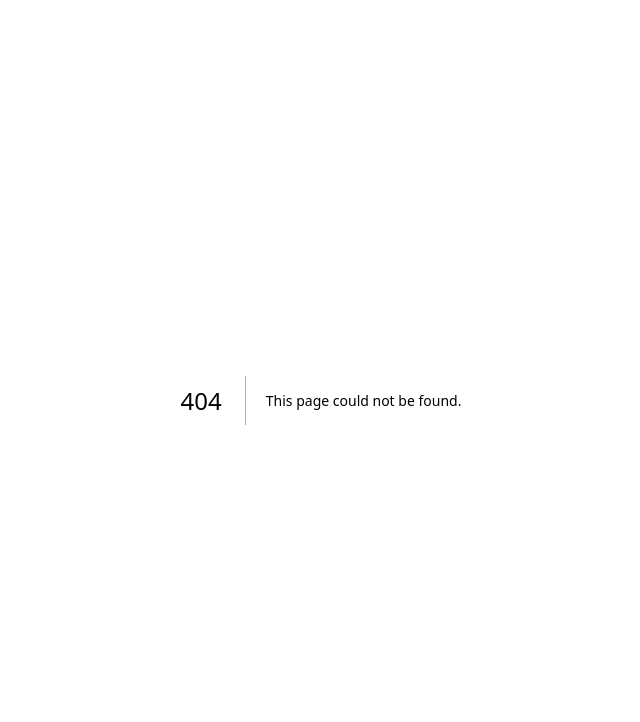
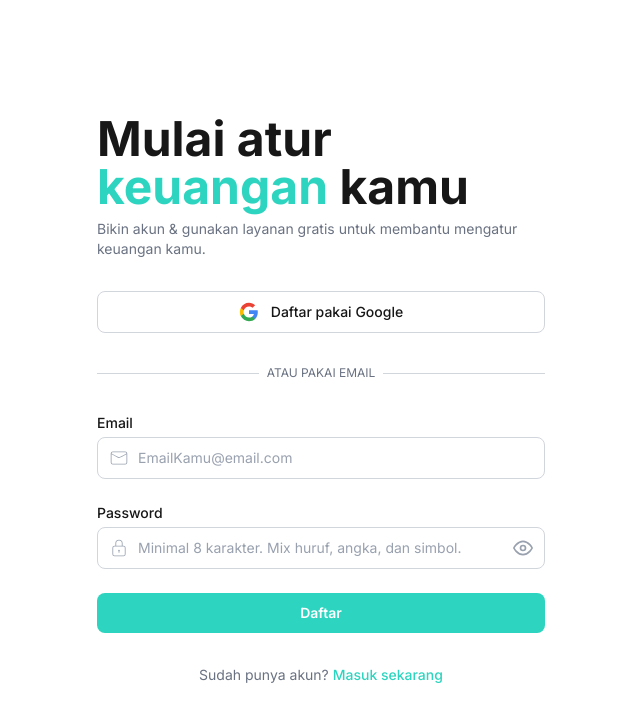
Before and after one commit to ilhamhilmi/Pandu, a Next.js app: page /sign-up in a window 1280 px wide. Before the commit this address had no page. Shown: the top 722 px of the page, without its empty margins (319-959 px from the left). Built offline with nearby package versions, Linux system fonts and the light colour scheme; no server answers.

Commit message:
feat: validation register

```diff
--- a/app/(auth)/register/page.tsx
+++ b/app/(auth)/sign-in/page.tsx
@@ -4,45 +4,20 @@ import { useState } from "react";
 import { FiEye, FiEyeOff } from "react-icons/fi";
 import { CiMail, CiLock } from "react-icons/ci";
 import Link from "next/link";
-import { supabase } from "@/lib/supabase/client";
 
-
-
-export default function Register() {
+export default function Login() {
   const [showPassword, setShowPassword] = useState(false);
-  const [email, setEmail] = useState("")
-  const [password, setPassword] = useState("")
-
-  async function handleRegister(e: React.FormEvent<HTMLFormElement>) {
-    e.preventDefault()
-
-    if(password.length < 8){
-      alert("Password minimal 8 karakter")
-    }
-
-    const { data, error } = await supabase.auth.signUp({
-      email,
-      password
-    })
-
-    if (error) {
-      alert(error.message)
-      return;
-    }
-
-    console.log(data)
-  }
 
   return (
-    <main className="flex min-h-screen items-center justify-center bg-background px-4 py-12">
+    <main className="flex min-h-screen items-center justify-center bg-background px-4">
       <div className="w-full max-w-md space-y-8">
         {/* Header */}
         <div className="text-start">
           <h1 className="font-inter text-4xl xl:text-5xl font-bold text-foreground">
-            Mulai atur <span className="text-primary">keuangan</span> kamu
+            Selamat datang <span className="font-inter text-primary">kembali!</span>
           </h1>
           <p className="mt-2 text-sm text-gray-500 font-inter">
-            Bikin akun & gunakan layanan gratis untuk membantu mengatur keuangan kamu.
+            Masuk untuk lanjut atur keuangan kamu
           </p>
         </div>
 
@@ -68,7 +43,7 @@ export default function Register() {
               fill="#EA4335"
             />
           </svg>
-          Daftar pakai Google
+          Masuk pakai Google
         </button>
 
         {/* Divider */}
@@ -81,8 +56,8 @@ export default function Register() {
           </div>
         </div>
 
-        {/* Register Form */}
-        <form className="space-y-6" onSubmit={handleRegister}>
+        {/* Login Form */}
+        <form className="space-y-6">
           {/* Email Input */}
           <div>
             <label
@@ -96,7 +71,6 @@ export default function Register() {
                 <CiMail className="h-5 w-5" />
               </span>
               <input
-                onChange={(e) => setEmail(e.target.value)}
                 id="email"
                 type="email"
                 placeholder="EmailKamu@email.com"
@@ -118,7 +92,6 @@ export default function Register() {
                 <CiLock className="h-5 w-5" />
               </span>
               <input
-                onChange={(e) => setPassword(e.target.value)}
                 id="password"
                 type={showPassword ? "text" : "password"}
                 placeholder="Minimal 8 karakter"
@@ -138,23 +111,33 @@ export default function Register() {
             </div>
           </div>
 
-          {/* Sign Up Button */}
+          {/* Forgot Password */}
+          <div className="flex justify-end">
+            <button
+              type="button"
+              className="font-inter text-sm text-primary transition-colors hover:text-primary-hover"
+            >
+              Lupa password?
+            </button>
+          </div>
+
+          {/* Sign In Button */}
           <button
             type="submit"
             className="font-inter w-full rounded-lg bg-primary px-4 py-2.5 text-sm font-semibold text-primary-foreground transition-colors hover:bg-primary-hover"
           >
-            Daftar
+            Masuk
           </button>
         </form>
 
-        {/* Login Link */}
+        {/* Register Link */}
         <p className="text-center font-inter text-sm text-gray-500">
-          Sudah punya akun?{" "}
+          Kamu pengguna baru?{" "}
           <Link
-            href="/login"
+            href="/sign-up"
             className="font-medium text-primary transition-colors hover:text-primary-hover"
           >
-            Masuk sekarang
+            Bikin akun gratis
           </Link>
         </p>
       </div>
--- a/app/(auth)/login/page.tsx
+++ b/app/(auth)/sign-up/page.tsx
@@ -4,20 +4,67 @@ import { useState } from "react";
 import { FiEye, FiEyeOff } from "react-icons/fi";
 import { CiMail, CiLock } from "react-icons/ci";
 import Link from "next/link";
+import { supabase } from "@/lib/supabase/client";
 
-export default function Login() {
+
+
+export default function Register() {
   const [showPassword, setShowPassword] = useState(false);
+  const [email, setEmail] = useState("")
+  const [password, setPassword] = useState("")
+
+  function isStrongPassword(password: string) {
+    const hasLowercase = /[a-z]/.test(password); //huruf kecil
+    const hasUppercase = /[A-Z]/.test(password); // huruf kapital
+    const hasNumber = /[0-9]/.test(password); // angka
+    const hasSpecial = /[^A-Za-z0-9]/.test(password); //simbol
+    const hasMinLength = password.length >= 8;
+
+    return (
+      hasLowercase &&
+      hasUppercase &&
+      hasNumber &&
+      hasSpecial &&
+      hasMinLength
+    );
+  }
+
+  async function handleRegister(e: React.SubmitEvent<HTMLFormElement>) {
+    e.preventDefault()
+
+    if (!isStrongPassword(password)) {
+      alert("Password minimal 8 karakter dan harus mengandung huruf besar, huruf kecil, angka, serta simbol")
+      return;
+    }
+
+    const { error } = await supabase.auth.signUp({
+      email,
+      password
+    })
+
+    if (error) {
+      if(error.message === "User already registered"){
+        alert("Email ini sudah terdaftar")
+        return;
+      }
+      alert("Terjadi kesalahan, coba beberapa saat lagi")
+      console.error(error.message)
+      return;
+    }
+
+    alert("Cek email kamu yak.")
+  }
 
   return (
-    <main className="flex min-h-screen items-center justify-center bg-background px-4">
+    <main className="flex min-h-screen items-center justify-center bg-background px-4 py-12">
       <div className="w-full max-w-md space-y-8">
         {/* Header */}
         <div className="text-start">
           <h1 className="font-inter text-4xl xl:text-5xl font-bold text-foreground">
-            Selamat datang <span className="font-inter text-primary">kembali!</span>
+            Mulai atur <span className="text-primary">keuangan</span> kamu
           </h1>
           <p className="mt-2 text-sm text-gray-500 font-inter">
-            Masuk untuk lanjut atur keuangan kamu
+            Bikin akun & gunakan layanan gratis untuk membantu mengatur keuangan kamu.
           </p>
         </div>
 
@@ -43,7 +90,7 @@ export default function Login() {
               fill="#EA4335"
             />
           </svg>
-          Masuk pakai Google
+          Daftar pakai Google
         </button>
 
         {/* Divider */}
@@ -56,8 +103,8 @@ export default function Login() {
           </div>
         </div>
 
-        {/* Login Form */}
-        <form className="space-y-6">
+        {/* Register Form */}
+        <form className="space-y-6" onSubmit={handleRegister}>
           {/* Email Input */}
           <div>
             <label
@@ -71,6 +118,7 @@ export default function Login() {
                 <CiMail className="h-5 w-5" />
               </span>
               <input
+                onChange={(e) => setEmail(e.target.value)}
                 id="email"
                 type="email"
                 placeholder="EmailKamu@email.com"
@@ -92,9 +140,10 @@ export default function Login() {
                 <CiLock className="h-5 w-5" />
               </span>
               <input
+                onChange={(e) => setPassword(e.target.value)}
                 id="password"
                 type={showPassword ? "text" : "password"}
-                placeholder="Minimal 8 karakter"
+                placeholder="Minimal 8 karakter. Mix huruf, angka, dan simbol."
                 className="block w-full rounded-lg border border-gray-300 bg-background pl-10 pr-11 py-2.5 font-inter text-sm text-foreground placeholder-gray-400 outline-none transition-colors focus:border-primary focus:ring-1 focus:ring-primary"
               />
               <button
@@ -111,33 +160,23 @@ export default function Login() {
             </div>
           </div>
 
-          {/* Forgot Password */}
-          <div className="flex justify-end">
-            <button
-              type="button"
-              className="font-inter text-sm text-primary transition-colors hover:text-primary-hover"
-            >
-              Lupa password?
-            </button>
-          </div>
-
-          {/* Sign In Button */}
+          {/* Sign Up Button */}
           <button
             type="submit"
             className="font-inter w-full rounded-lg bg-primary px-4 py-2.5 text-sm font-semibold text-primary-foreground transition-colors hover:bg-primary-hover"
           >
-            Masuk
+            Daftar
           </button>
         </form>
 
-        {/* Register Link */}
+        {/* Login Link */}
         <p className="text-center font-inter text-sm text-gray-500">
-          Kamu pengguna baru?{" "}
+          Sudah punya akun?{" "}
           <Link
-            href="/register"
+            href="/sign-in"
             className="font-medium text-primary transition-colors hover:text-primary-hover"
           >
-            Bikin akun gratis
+            Masuk sekarang
           </Link>
         </p>
       </div>
```
